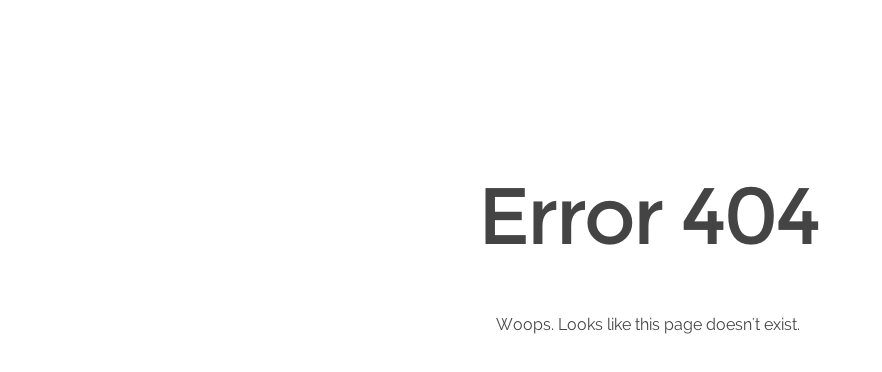
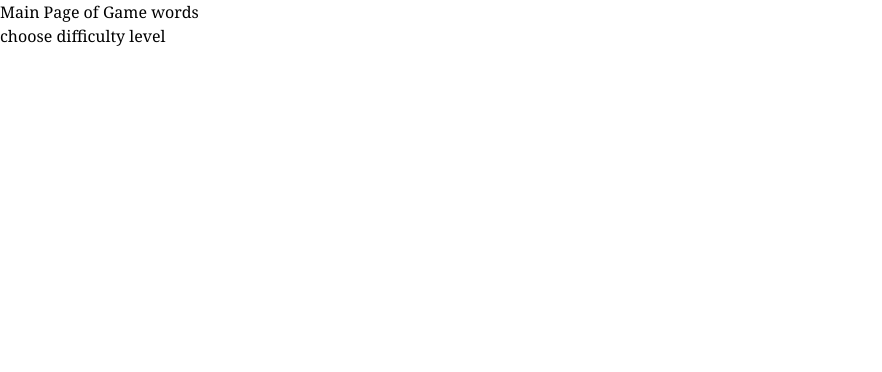
Before and after one commit to JolantaWro/learn, a Next.js app: page /games in a window 1280 px wide. Before the commit this address had no page. Shown: the top 372 px of the page, without its empty margins (0-882 px from the left). Built offline with nearby package versions, Linux system fonts and the light colour scheme.

Commit message:
organization words games routes

```diff
--- /dev/null
+++ b/app/games/page.tsx
@@ -0,0 +1,10 @@
+
+
+export default function GamesHome() {
+  return (
+    <main className="">
+        <h1>Main Page of Game words</h1>
+        <p>choose difficulty level</p>
+    </main>
+  )
+}
--- a/components/landingPage/games-list.tsx
+++ b/components/landingPage/games-list.tsx
@@ -24,9 +24,7 @@ export function GamesList() {
                         </div>
                     </div>
                     <div className='border-b-[1px] py-4 border-zinc-400'>
-                        {/* <Link>
-
-                        </Link> */}
+                        <Link href="/games">
                             <div className='flex h-32'>
                                 <Image className="w-1/3 rounded-lg object-cover" alt="abacus" src={words} />
                                 <div className='ml-3'>
@@ -34,6 +32,8 @@ export function GamesList() {
                                     <p className='text-lg'>Learning words divided into different areas of life</p>
                                 </div>
                             </div>
+                        </Link>
+
                     </div>
                     <div className='border-b-[1px] py-4 border-zinc-400'>
                         <div className='flex h-32'>
```
Lines whose indentation alone changed are shown as unchanged.
